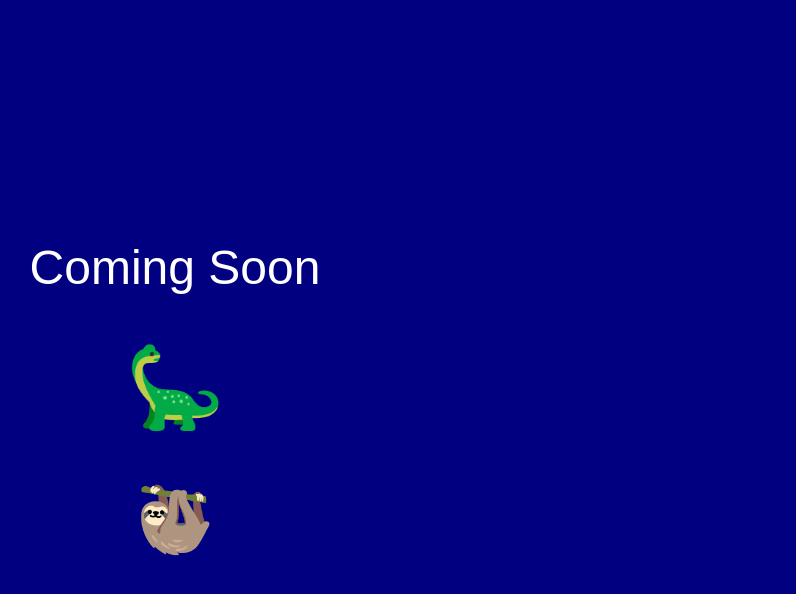
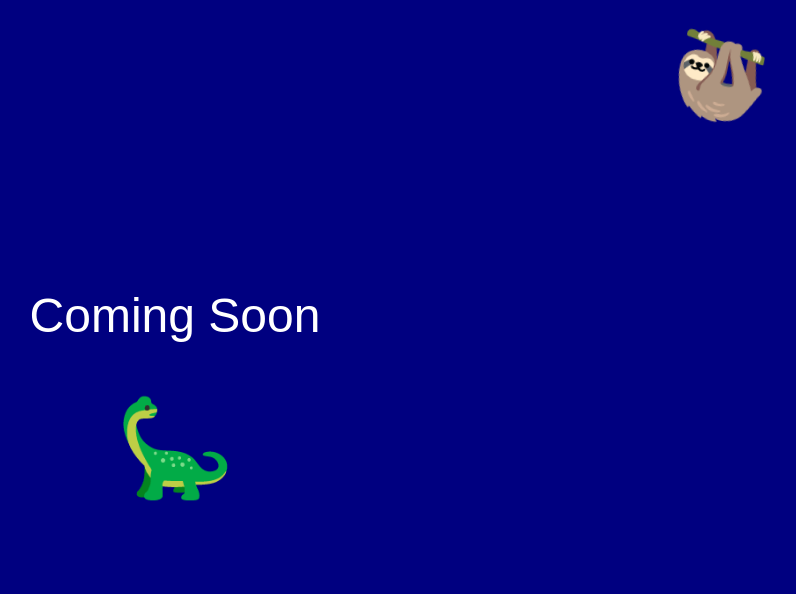
Before and after one commit to yalduh/yalda-uk, a Next.js app: page / in a window 1280 px wide. Shown: the top 594 px of the page, without its empty margins (465-1261 px from the left). Built offline with nearby package versions, Linux system fonts and the light colour scheme.

Commit message:
Update page.tsx

```diff
--- a/app/page.tsx
+++ b/app/page.tsx
@@ -11,11 +11,43 @@ export default function Home() {
         backgroundColor: "navy",
         color: "white",
         fontSize: "48px",
+        position: "relative",
+        overflow: "hidden",
+        textAlign: "center",
       }}
     >
       Coming Soon
-      <div style={{ fontSize: "80px" }}>🦕</div>
-      <div style={{ fontSize: "64px" }}>🦥</div>
+
+      {/* Jumping dino */}
+      <div className="dino" style={{ fontSize: "96px" }}>🦕</div>
+
+      {/* Hanging sloth in corner */}
+      <div className="sloth" style={{ fontSize: "80px", position: "absolute", top: 20, right: 32 }}>
+        🦥
+      </div>
+
+      {/* Plain CSS (not styled-jsx) */}
+      <style>{`
+        .dino {
+          display: inline-block;
+          animation: jump 1s infinite ease-in-out;
+        }
+        @keyframes jump {
+          0%, 100% { transform: translateY(0); }
+          50% { transform: translateY(-24px); }
+        }
+
+        .sloth {
+          display: inline-block;
+          transform-origin: top center;
+          animation: swing 2s infinite ease-in-out;
+        }
+        @keyframes swing {
+          0% { transform: rotate(12deg); }
+          50% { transform: rotate(-12deg); }
+          100% { transform: rotate(12deg); }
+        }
+      `}</style>
     </main>
   );
 }
```
